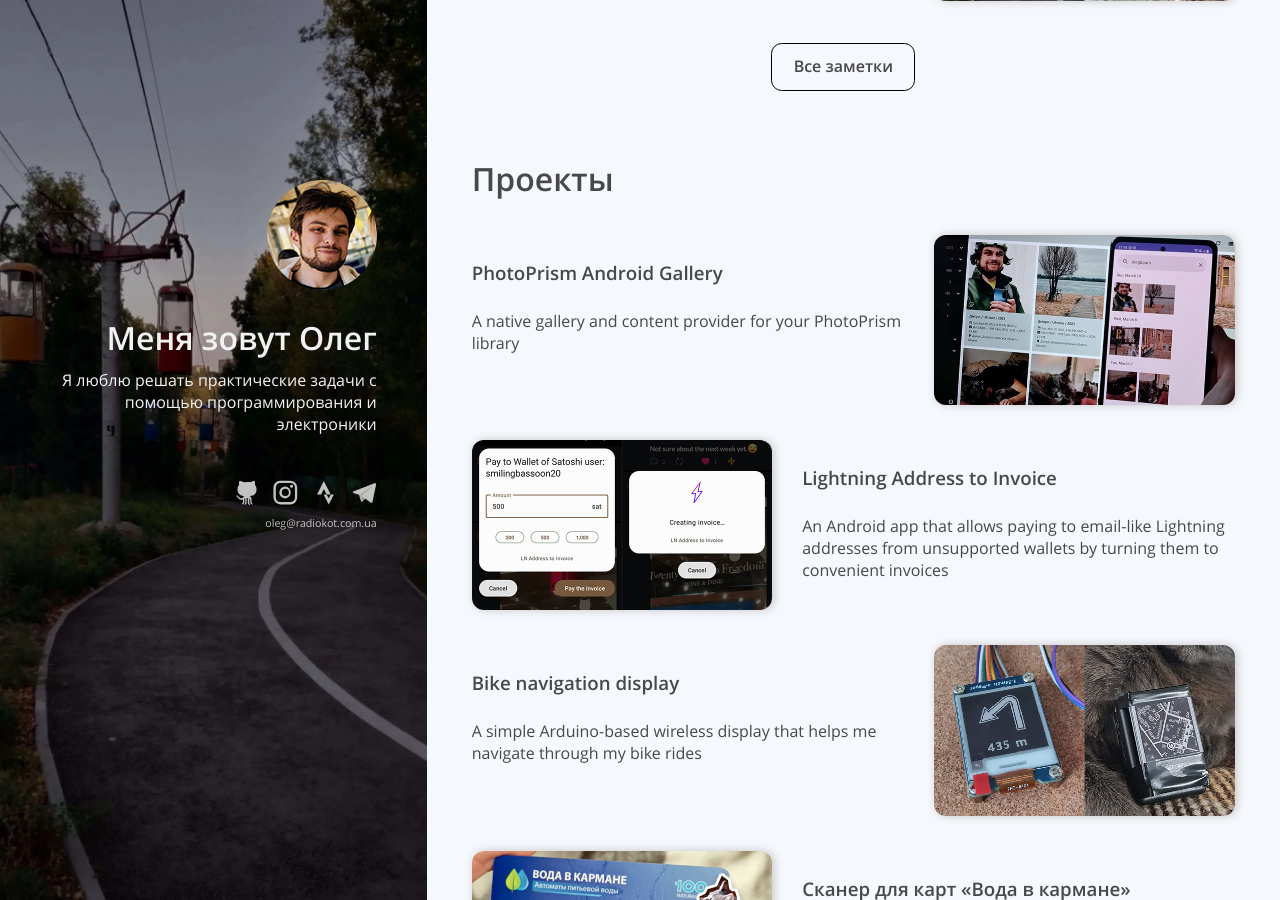
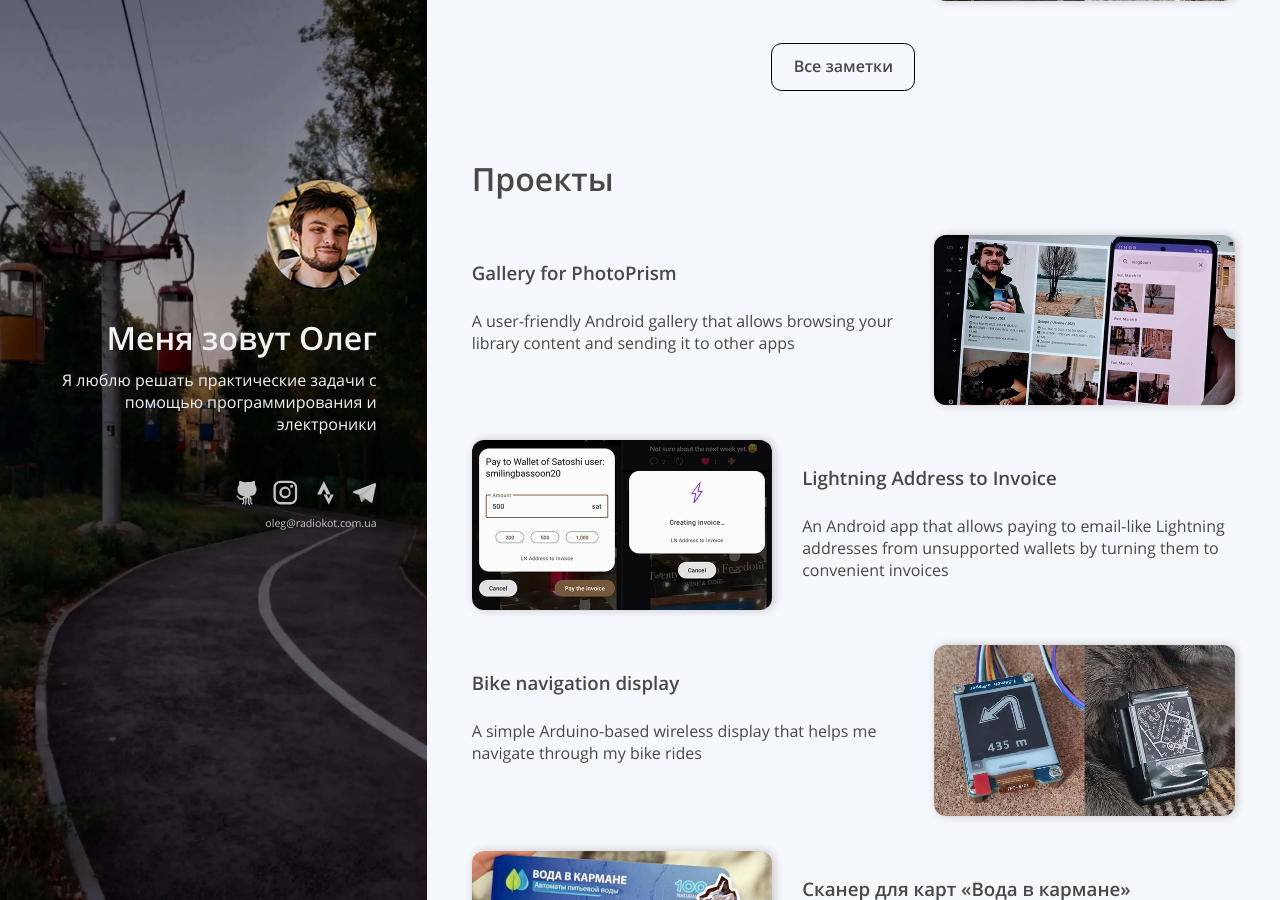
Before and after one commit to Radiokot/website, a Jekyll site: the page built from index.html, in a window 1280 px wide and 900 px high, scrolled down 841 px. Built offline with Jekyll 4.4.1, drawn with Linux system fonts in a browser that asks for light colours.

Commit message:
Rename 'PhotoPrism Android Gallery' to 'Gallery for PhotoPrism'
Update the project short description too.

```diff
--- a/_projects/photoprism-android-gallery.html
+++ b/_projects/photoprism-android-gallery.html
@@ -1,6 +1,6 @@
 ---
-title: PhotoPrism Android Gallery
-description: A native gallery and content provider for your PhotoPrism library
+title: Gallery for PhotoPrism
+description: A user-friendly Android gallery that allows browsing your library content and sending it to other apps
 author: oleg_en
 background_color: "#ccc8ff linear-gradient(220deg, #d1befe, #bde5ff)"
 has_background_image: false
```
